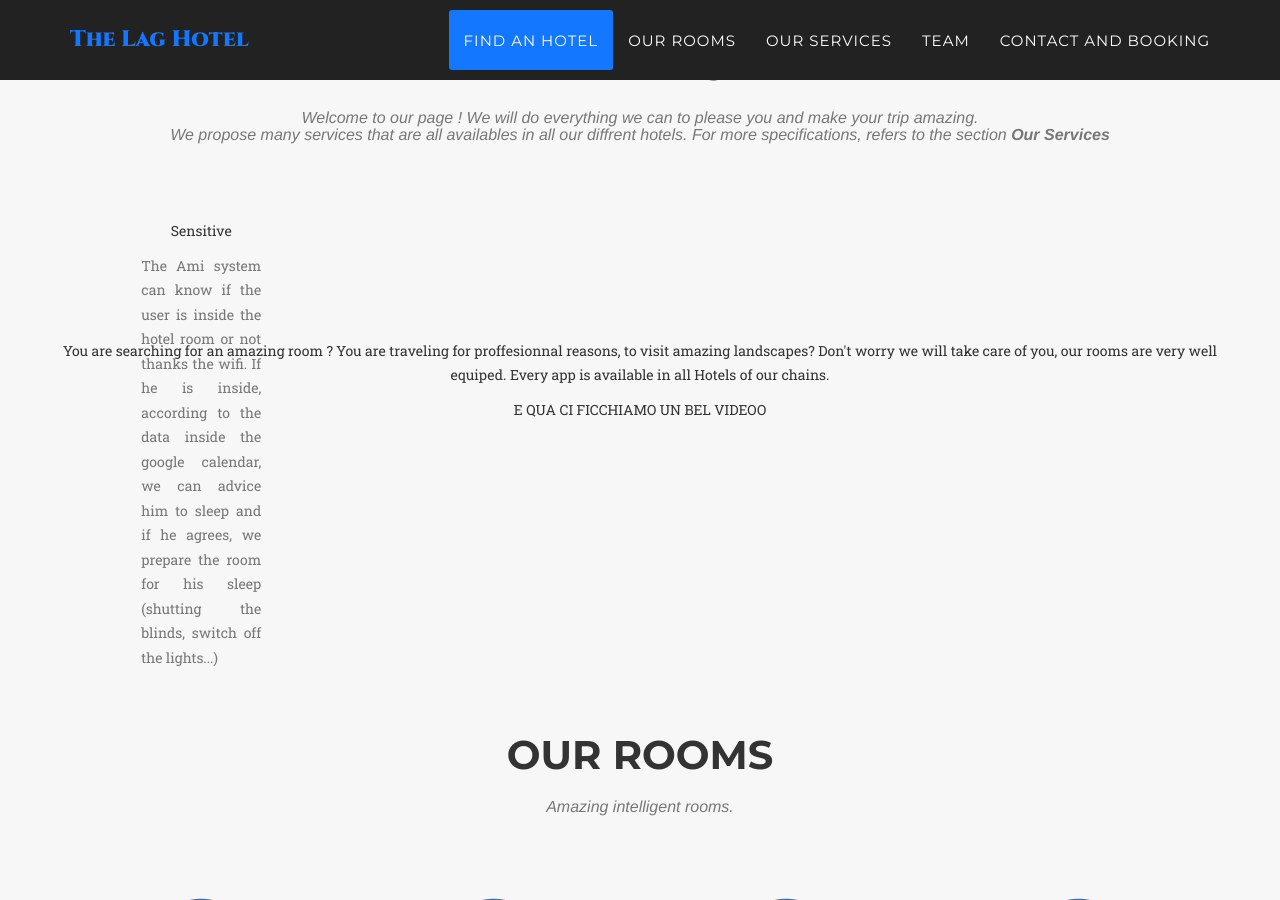
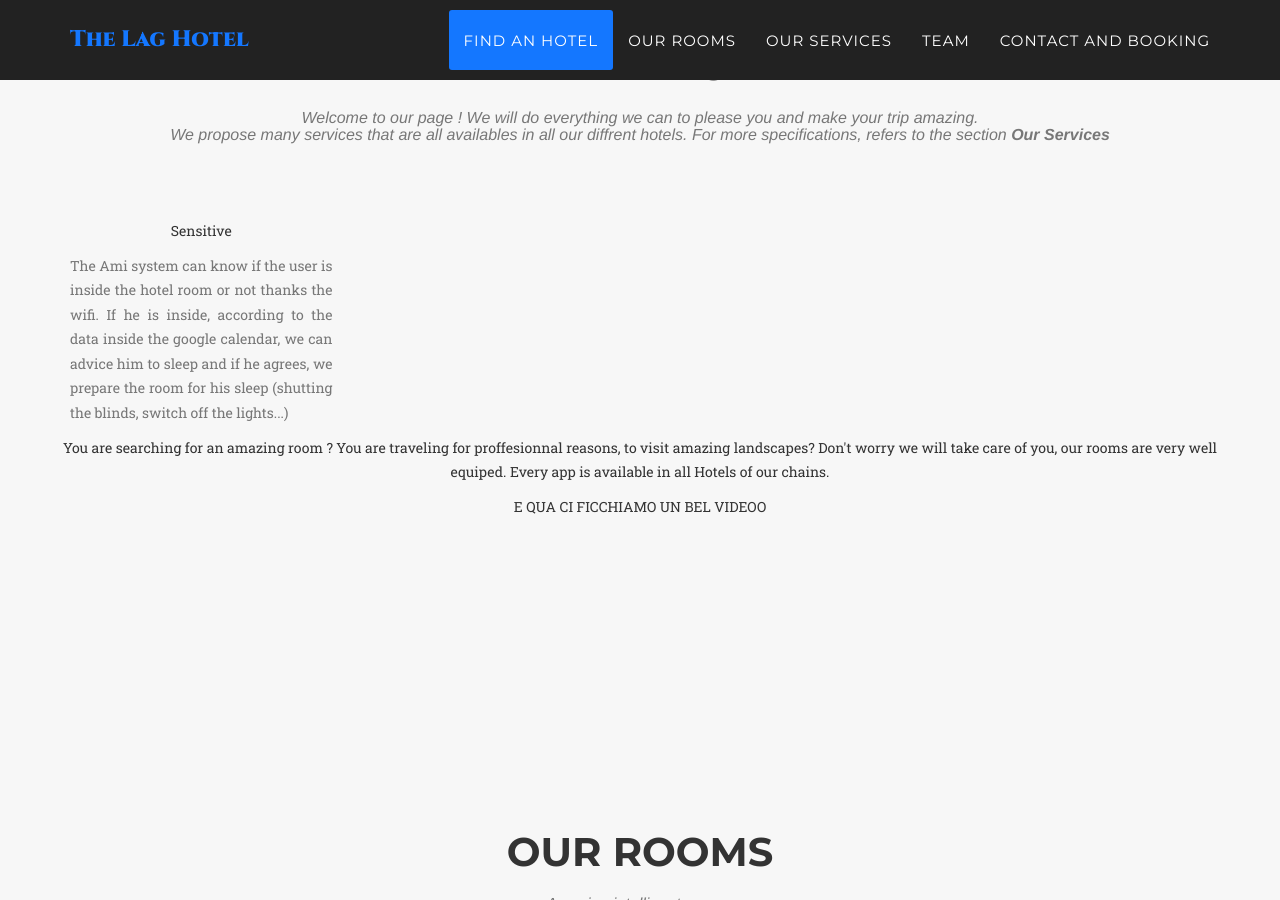
Before and after one commit to VincentGautier/Hotel-web-site, a Jekyll site: the page built from index.html, in a window 1280 px wide and 900 px high, scrolled down 864 px. Built offline with Jekyll 4.4.1, drawn with Linux system fonts in a browser that asks for light colours; some web fonts are replaced.

Commit message:
Update find_hotel.html

```diff
--- a/_includes/find_hotel.html
+++ b/_includes/find_hotel.html
@@ -15,10 +15,9 @@
 
         <div class="row text-center">
       <div class="col-md-3">
-          <span class="fa-stack fa-4x">
+
         <p style="backgound-image : url(img/hotel2.jpg);>
 
-        </span>
         <h4 class="service-heading">Sensitive</h4>
         <p class="text-muted" align="justify">
           The Ami system can know if the user is
```
